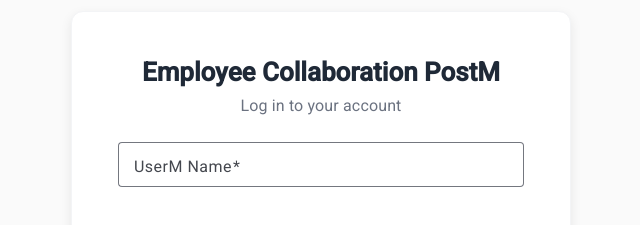
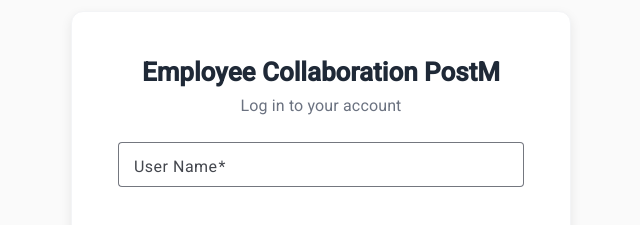
Before and after one commit to Dileesha-Ekanayake/EmployeePortalFrontend, an Angular app: page /login in a window 1280 px wide. Shown: the part 138-363 px from the top of the page, without its empty margins (319-959 px from the left). Built offline with nearby package versions, Linux system fonts and the light colour scheme.

Commit message:
🔍. Fix typo in login form: rename "UserM Name" to "User Name" for improved clarity and consistency.

```diff
--- a/src/app/view/login/login.html
+++ b/src/app/view/login/login.html
@@ -8,11 +8,11 @@
       <mat-card-content>
         <form [formGroup]="loginForm">
           <mat-form-field appearance="outline" class="full-width">
-            <mat-label>UserM Name</mat-label>
-            <input matInput formControlName="username" type="text" placeholder="Enter your UserM Name"/>
+            <mat-label>User Name</mat-label>
+            <input matInput formControlName="username" type="text" placeholder="Enter your User Name"/>
             @if (loginForm.get('username')?.invalid && loginForm.get('username')?.touched) {
               <mat-error>
-                <span>UserM Name is required</span>
+                <span>User Name is required</span>
               </mat-error>
             }
           </mat-form-field>
```
